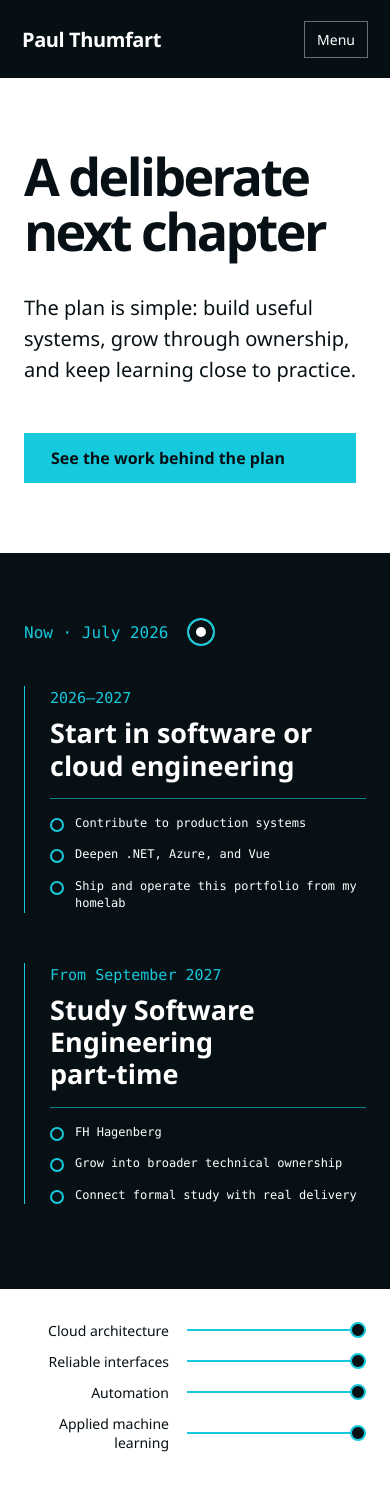
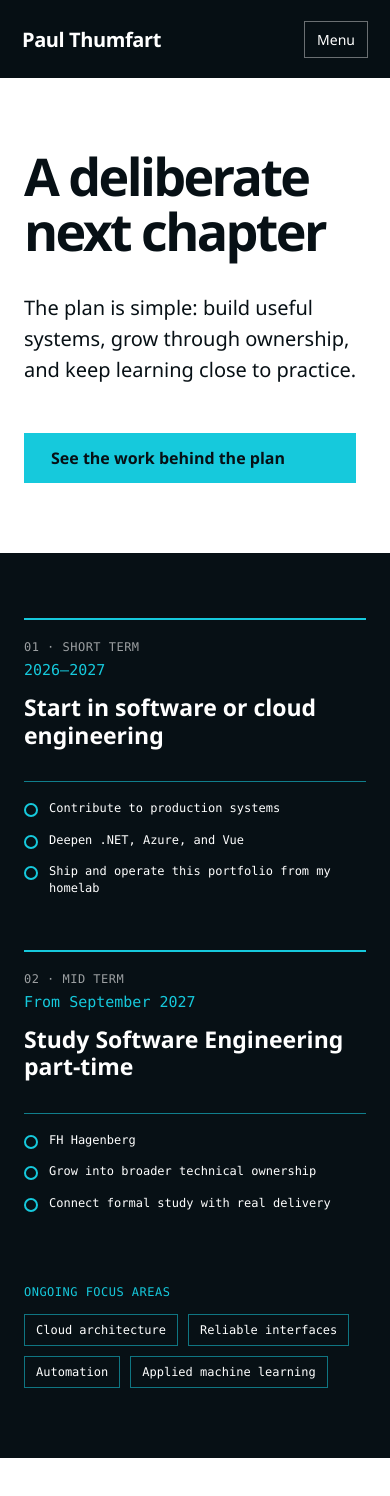
Before and after one commit to Dumdart/PortfolioHub, a Vue app: page /goals in a window 390 px wide. Shown: the top 1496 px of the page. After the commit the page ends 1458 px from the top, so only its background shows below. Built offline with nearby package versions, Linux system fonts and the light colour scheme; some icons are missing.

Commit message:
Goals: Clarify Roadmap Stages And Ongoing Focus Areas

```diff
--- a/src/styles.css
+++ b/src/styles.css
@@ -828,7 +828,7 @@ a {
 
 .goals-page {
   position: relative;
-  min-height: 1024px;
+  min-height: 100vh;
   overflow: hidden;
   background: var(--paper);
 }
@@ -859,67 +859,41 @@ a {
 .roadmap {
   position: absolute;
   z-index: 3;
-  top: 130px;
+  top: 155px;
   right: 35px;
-  width: min(750px, 54vw);
-  height: 620px;
+  display: grid;
+  width: min(680px, 48vw);
+  grid-template-columns: repeat(2, minmax(0, 1fr));
+  gap: 34px;
   color: var(--paper);
 }
 
-.roadmap__paths {
-  position: absolute;
-  inset: 0;
-  z-index: 0;
-  width: 100%;
-  height: 100%;
-}
-
-.roadmap__paths path,
-.roadmap__paths circle {
-  fill: var(--ink);
-  stroke: var(--cyan);
-  stroke-width: 2;
-  vector-effect: non-scaling-stroke;
-}
-
-.roadmap__paths .roadmap__core {
-  fill: var(--cyan);
-}
-
-.roadmap__now {
-  position: absolute;
-  z-index: 1;
-  top: 295px;
-  left: 35px;
+.roadmap__meta {
   display: flex;
-  align-items: center;
-  gap: 18px;
-  color: var(--cyan);
-  font-family: var(--mono);
-}
-
-.roadmap__now i {
-  width: 28px;
-  height: 28px;
-  border: 2px solid var(--cyan);
-  border-radius: 50%;
-  box-shadow: inset 0 0 0 7px var(--ink);
-  background: var(--paper);
+  align-items: flex-start;
+  flex-direction: column;
+  gap: 7px;
+  font-family: var(--mono);
+}
+
+.roadmap__stage {
+  color: rgba(255, 255, 255, 0.6);
+  font-size: 12px;
+  letter-spacing: 0.04em;
+  text-transform: uppercase;
 }
 
 .roadmap__phase {
-  position: absolute;
-  z-index: 2;
-  right: 0;
-  width: 330px;
+  border-top: 2px solid var(--cyan);
+  padding-top: 20px;
 }
 
 .roadmap__phase--short {
-  top: 15px;
+  grid-column: 1;
 }
 
 .roadmap__phase--mid {
-  top: 390px;
+  grid-column: 2;
 }
 
 .roadmap__date {
@@ -929,9 +903,10 @@ a {
 }
 
 .roadmap__phase h2 {
-  margin: 9px 0 16px;
+  min-height: 88px;
+  margin: 15px 0 18px;
   border-bottom: 1px solid rgba(22, 201, 220, 0.6);
-  padding-bottom: 16px;
+  padding-bottom: 18px;
   font-size: 27px;
   line-height: 1.2;
 }
@@ -966,42 +941,33 @@ a {
 .continuing-threads {
   position: absolute;
   z-index: 4;
-  right: 58px;
-  bottom: 115px;
-  left: 330px;
-}
-
-.continuing-threads > div {
-  display: grid;
-  grid-template-columns: 260px 1fr;
-  align-items: center;
-  gap: 18px;
-  margin-top: 12px;
-}
-
-.continuing-threads span {
-  text-align: right;
-  font-size: 17px;
-}
-
-.continuing-threads i {
-  position: relative;
-  display: block;
-  height: 2px;
-  background: var(--cyan);
-}
-
-.continuing-threads i::after {
-  position: absolute;
-  top: 50%;
-  right: 0;
-  width: 12px;
-  height: 12px;
-  border: 2px solid var(--cyan);
-  border-radius: 50%;
-  background: var(--ink);
-  content: "";
-  transform: translateY(-50%);
+  right: 35px;
+  bottom: 58px;
+  width: min(680px, 48vw);
+  color: var(--paper);
+}
+
+.continuing-threads h2 {
+  margin: 0 0 15px;
+  color: var(--cyan);
+  font-family: var(--mono);
+  font-size: 12px;
+  font-weight: 500;
+  letter-spacing: 0.04em;
+  text-transform: uppercase;
+}
+
+.continuing-threads__list {
+  display: flex;
+  flex-wrap: wrap;
+  gap: 10px;
+}
+
+.continuing-threads__list span {
+  border: 1px solid rgba(22, 201, 220, 0.55);
+  padding: 8px 11px;
+  font-family: var(--mono);
+  font-size: 12px;
 }
 
 /* About */
@@ -1286,7 +1252,16 @@ a {
 
   .roadmap {
     right: 18px;
-    width: 58vw;
+    width: 48vw;
+  }
+
+  .continuing-threads {
+    right: 18px;
+    width: 48vw;
+  }
+
+  .roadmap__phase h2 {
+    font-size: 23px;
   }
 
   .about-page {
@@ -1479,32 +1454,13 @@ a {
     right: auto;
     width: auto;
     height: auto;
-    min-height: 760px;
+    min-height: auto;
+    grid-template-columns: repeat(2, minmax(0, 1fr));
     padding: 65px 24px;
   }
 
-  .roadmap__paths {
-    inset: 45px 0 auto;
-    width: 100%;
-    height: 620px;
-  }
-
-  .roadmap__now {
-    top: 315px;
-    left: 24px;
-  }
-
   .roadmap__phase {
-    right: 24px;
-    width: min(330px, 52vw);
-  }
-
-  .roadmap__phase--short {
-    top: 60px;
-  }
-
-  .roadmap__phase--mid {
-    top: 490px;
+    width: auto;
   }
 
   .continuing-threads {
@@ -1512,12 +1468,13 @@ a {
     right: auto;
     bottom: auto;
     left: auto;
+    width: auto;
     padding: 20px 24px 70px;
-    background: var(--paper);
-  }
-
-  .continuing-threads > div {
-    grid-template-columns: 190px 1fr;
+    background: var(--ink);
+  }
+
+  .continuing-threads__list {
+    display: flex;
   }
 
   .about-page {
@@ -1654,36 +1611,29 @@ a {
 
   .roadmap {
     min-height: auto;
+    grid-template-columns: 1fr;
     padding-bottom: 35px;
   }
 
-  .roadmap__paths {
-    display: none;
-  }
-
-  .roadmap__now,
   .roadmap__phase {
     position: relative;
     inset: auto;
     width: auto;
   }
 
-  .roadmap__now {
-    margin-bottom: 40px;
+  .roadmap__phase--short,
+  .roadmap__phase--mid {
+    grid-column: 1;
   }
 
   .roadmap__phase {
-    border-left: 1px solid var(--cyan);
-    padding: 0 0 0 25px;
-    margin-bottom: 50px;
-  }
-
-  .continuing-threads > div {
-    grid-template-columns: 145px 1fr;
-  }
-
-  .continuing-threads span {
-    font-size: 14px;
+    border-left: 0;
+    padding: 20px 0 0;
+    margin-bottom: 18px;
+  }
+
+  .continuing-threads__list span {
+    font-size: 12px;
   }
 
   .about-intro {
--- a/src/views/GoalsView.vue
+++ b/src/views/GoalsView.vue
@@ -23,14 +23,12 @@ import ActionLink from "../components/ActionLink.vue";
     </section>
 
     <section class="roadmap" aria-label="Short-term and mid-term plan">
-      <div class="roadmap__now">
-        <span>Now · July 2026</span>
-        <i aria-hidden="true"></i>
-      </div>
-
       <article class="roadmap__phase roadmap__phase--short">
-        <span class="roadmap__date">2026–2027</span>
-        <h2>Start in software or<br />cloud engineering</h2>
+        <div class="roadmap__meta">
+          <span class="roadmap__stage">01 · Short term</span>
+          <span class="roadmap__date">2026–2027</span>
+        </div>
+        <h2>Start in software or cloud engineering</h2>
         <ul>
           <li>Contribute to production systems</li>
           <li>Deepen .NET, Azure, and Vue</li>
@@ -39,29 +37,28 @@ import ActionLink from "../components/ActionLink.vue";
       </article>
 
       <article class="roadmap__phase roadmap__phase--mid">
-        <span class="roadmap__date">From September 2027</span>
-        <h2>Study Software Engineering<br />part-time</h2>
+        <div class="roadmap__meta">
+          <span class="roadmap__stage">02 · Mid term</span>
+          <span class="roadmap__date">From September 2027</span>
+        </div>
+        <h2>Study Software Engineering part-time</h2>
         <ul>
           <li>FH Hagenberg</li>
           <li>Grow into broader technical ownership</li>
           <li>Connect formal study with real delivery</li>
         </ul>
       </article>
-
-      <svg class="roadmap__paths" viewBox="0 0 800 650" aria-hidden="true">
-        <path d="M245 325 C330 325 330 98 420 98 H500" />
-        <path d="M245 325 C330 325 330 480 420 480 H500" />
-        <circle cx="245" cy="325" r="16" />
-        <circle class="roadmap__core" cx="245" cy="325" r="6" />
-        <circle cx="500" cy="98" r="12" />
-        <circle cx="500" cy="480" r="12" />
-      </svg>
     </section>
 
     <section class="continuing-threads" aria-labelledby="threads-heading">
-      <h2 id="threads-heading" class="sr-only">Continuing threads</h2>
-      <div v-for="thread in ['Cloud architecture', 'Reliable interfaces', 'Automation', 'Applied machine learning']" :key="thread">
-        <span>{{ thread }}</span><i aria-hidden="true"></i>
+      <h2 id="threads-heading">Ongoing focus areas</h2>
+      <div class="continuing-threads__list">
+        <span
+          v-for="thread in ['Cloud architecture', 'Reliable interfaces', 'Automation', 'Applied machine learning']"
+          :key="thread"
+        >
+          {{ thread }}
+        </span>
       </div>
     </section>
   </main>
```
